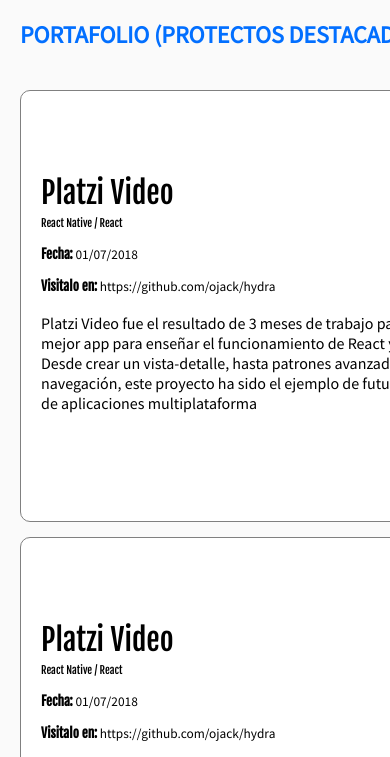
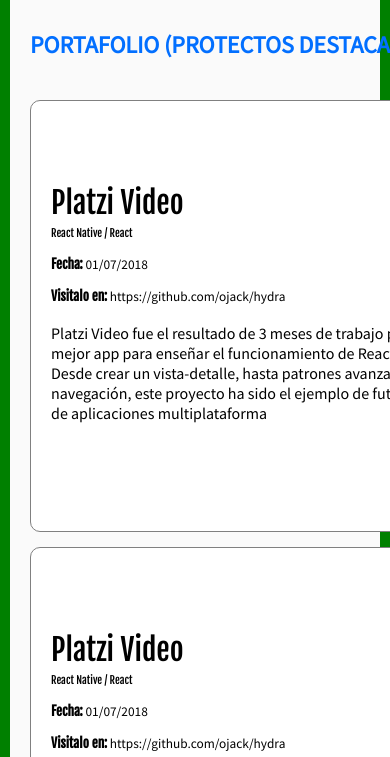
Before and after one commit to Conit0/desarrolloWeb, a plain HTML site: page index.html in a window 390 px wide. Shown: the part 691-1448 px from the top of the page. Drawn offline with Linux system fonts and the light colour scheme.

Commit message:
Formas de incluir media queries

```diff
--- a/css/estilos.css
+++ b/css/estilos.css
@@ -304,3 +304,23 @@
   justify-content: inherit;
   flex-wrap: inherit;
 }
+
+/* desktop first, para este comienza desde la Media Querr más grande */
+
+@media screen and (max-width: 1024px) {
+
+}
+
+@media screen and (max-width: 768px) {
+  body {
+    border: 10px solid green;
+  }
+}
+
+@media screen and (max-width: 480px) {
+
+}
+
+@media screen and (max-width: 320px) {
+
+}
```
Also changed, not shown: index.html (+8 -1 lines), 1 other file.
